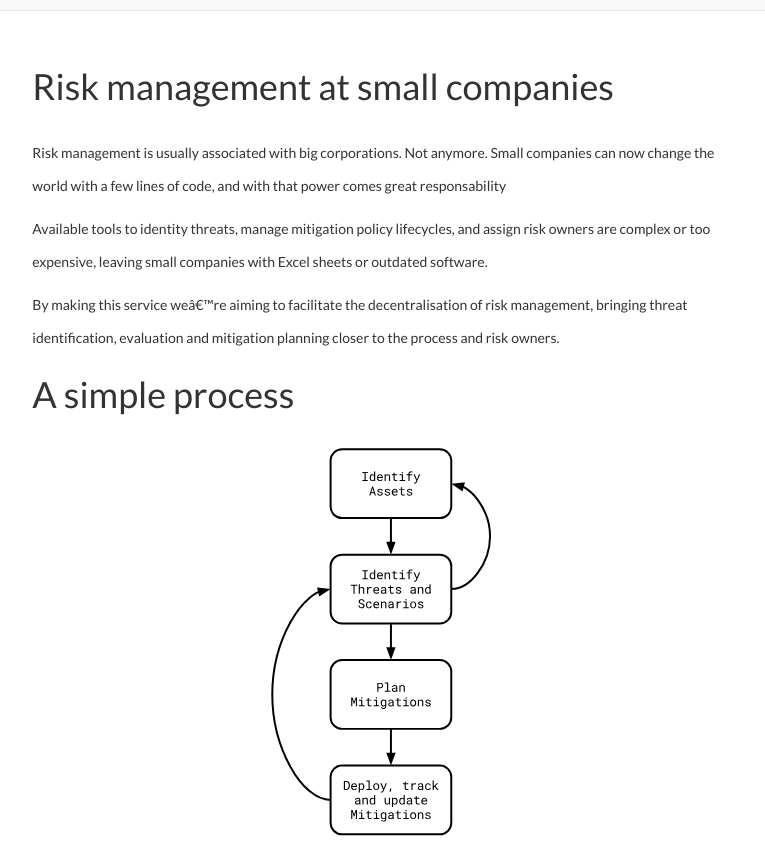
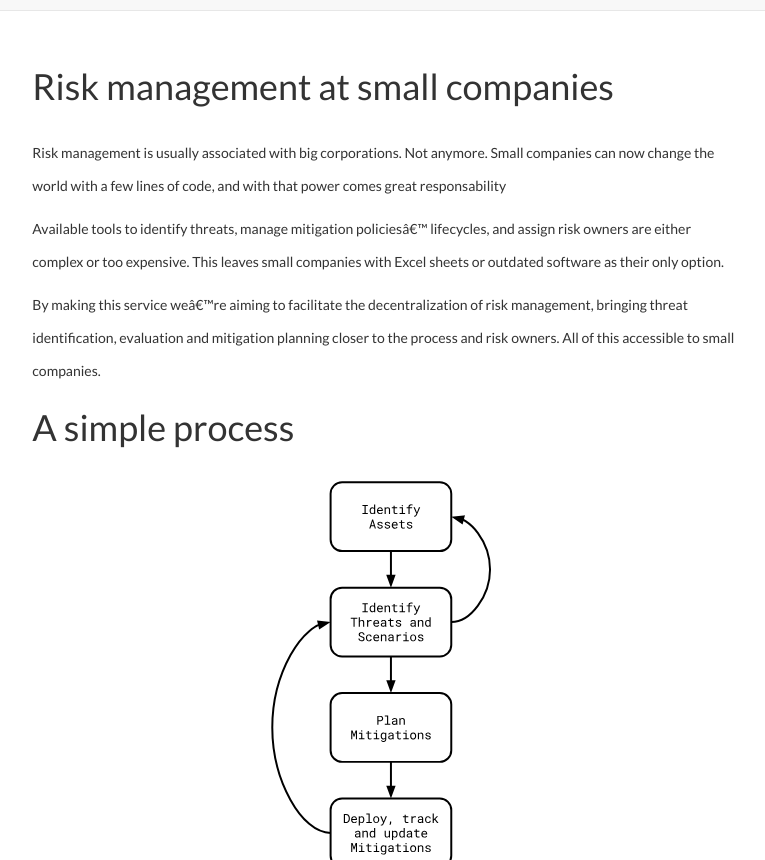
Before and after one commit to sergioisidoro/risco.cc, a Jekyll site: the page built from index.md, in a window 1280 px wide and 900 px high, scrolled down 464 px, cut to the strip 40-900 px from the top of the window. Shown: the whole strip, without its empty margins (256-1021 px from the left). Built offline with Jekyll 4.4.1, drawn with Linux system fonts in a browser that asks for light colours; a style sheet for code colours, icons or effects is not loaded.

Commit message:
Rewording on main pitch

```diff
--- a/index.md
+++ b/index.md
@@ -12,14 +12,14 @@ companies can now change the world with a few lines of code, and with that
 power comes great responsability
 
 
-Available tools to identity threats, manage mitigation policy lifecycles,
-and assign risk owners are complex or too expensive, leaving small companies
-with Excel sheets or outdated software.
+Available tools to identify threats, manage mitigation policies' lifecycles,
+and assign risk owners are either complex or too expensive. This leaves small
+companies with Excel sheets or outdated software as their only option.
 
 
-By making this service we're aiming to facilitate the decentralisation of risk
+By making this service we're aiming to facilitate the decentralization of risk
 management, bringing threat identification, evaluation and mitigation planning
-closer to the process and risk owners.
+closer to the process and risk owners. All of this accessible to small companies.
 
 # A simple process
 
```
